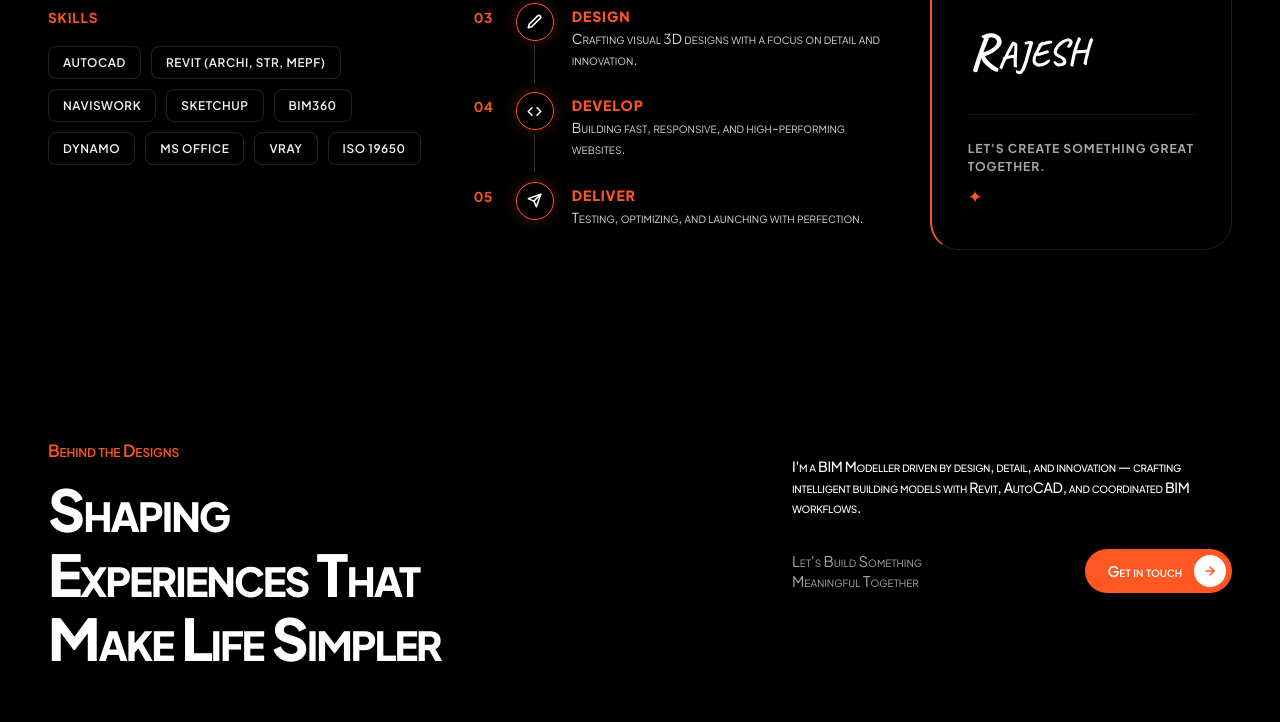
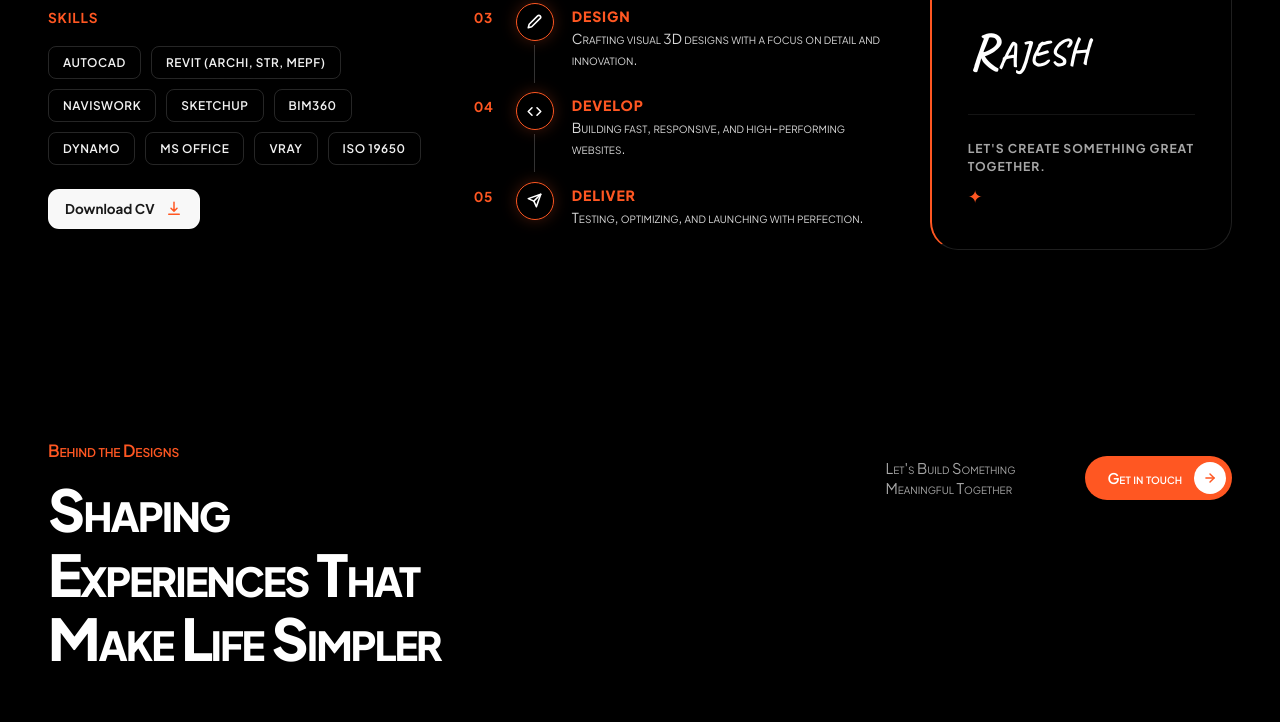
Before and after one commit to rajesh12212/personal-portfolio, a plain HTML site: page Portfolio.html in a window 1280 px wide. Shown: the part 2579-3301 px from the top of the page. Drawn offline with Linux system fonts and the light colour scheme.

Commit message:
Add Download CV button below skills

```diff
--- a/Portfolio.html
+++ b/Portfolio.html
@@ -782,6 +782,41 @@
       border-color: var(--accent-color);
       color: #ffffff;
       transform: translateY(-2px);
+    }
+
+    .cv-download {
+      display: inline-flex;
+      width: fit-content;
+      align-items: center;
+      gap: 10px;
+      margin-top: 24px;
+      padding: 10px 16px;
+      border: 1px solid rgba(255, 255, 255, 0.55);
+      border-radius: 11px;
+      background: #f8f8f8;
+      color: #191919;
+      font-size: 0.84rem;
+      font-weight: 700;
+      font-variant: normal;
+      text-decoration: none;
+      transition: background 0.2s ease, border-color 0.2s ease, transform 0.2s ease;
+    }
+
+    .cv-download svg {
+      width: 18px;
+      height: 18px;
+      color: var(--accent-color);
+    }
+
+    .cv-download:hover {
+      transform: translateY(-2px);
+      border-color: var(--accent-color);
+      background: #ffffff;
+    }
+
+    .cv-download:focus-visible {
+      outline: 2px solid var(--accent-color);
+      outline-offset: 3px;
     }
 
     /* Work Process Timeline */
@@ -1741,6 +1776,12 @@
               <span class="skill-pill">VRay</span>
               <span class="skill-pill">ISO 19650</span>
             </div>
+            <a class="cv-download" href="Rajeshasooti_Resume.pdf" download>
+              <span>Download CV</span>
+              <svg viewBox="0 0 24 24" fill="none" stroke="currentColor" stroke-width="2" stroke-linecap="round" stroke-linejoin="round" aria-hidden="true">
+                <path d="M12 3v12m0 0 4-4m-4 4-4-4M5 19h14"/>
+              </svg>
+            </a>
           </div>
 
           <!-- Column 2: Work Process -->
@@ -1871,7 +1912,6 @@
             <h2 class="section-title">Shaping<br>Experiences That<br>Make Life Simpler</h2>
           </div>
           <div class="behind-header-right">
-            <p class="section-desc">I'm a BIM Modeller driven by design, detail, and innovation — crafting intelligent building models with Revit, AutoCAD, and coordinated BIM workflows.</p>
             <div class="action-row">
               <span class="action-caption">Let's Build Something Meaningful Together</span>
               <a href="#contact" class="btn-pill-orange">
```
